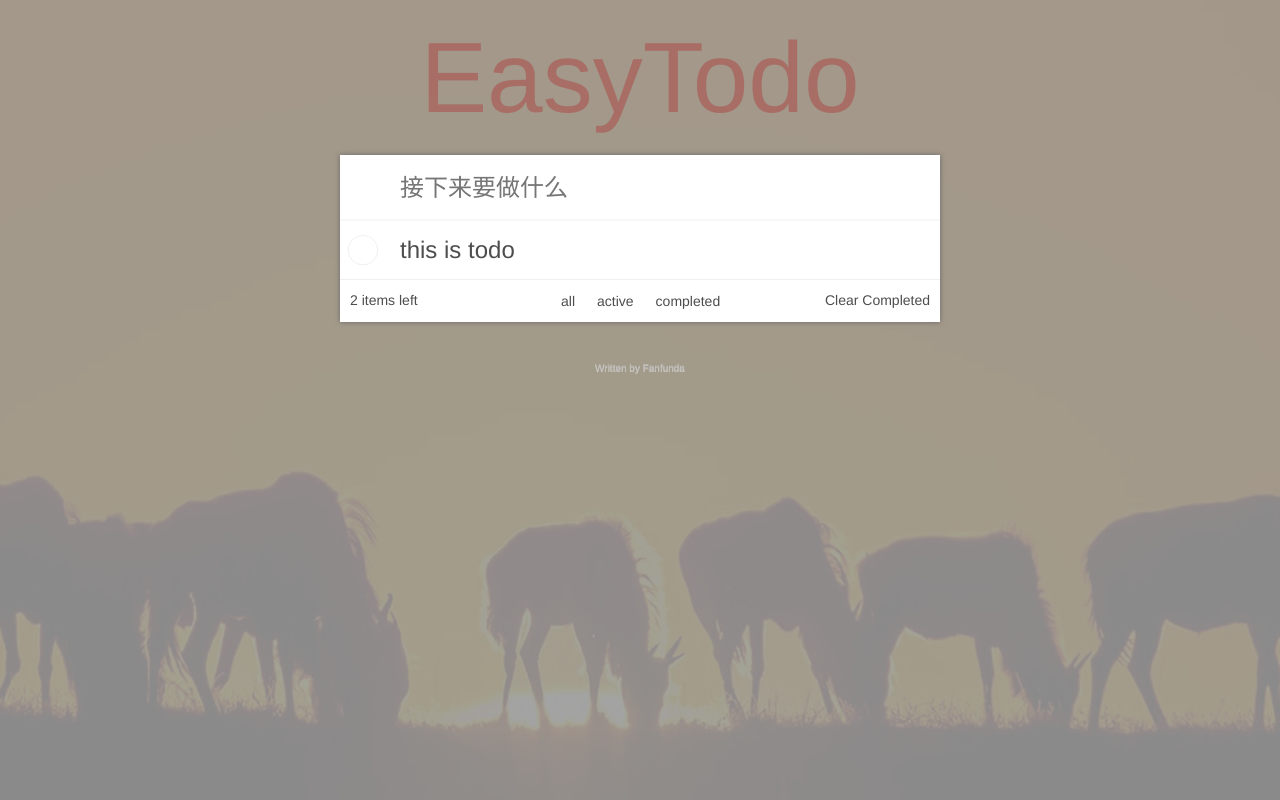
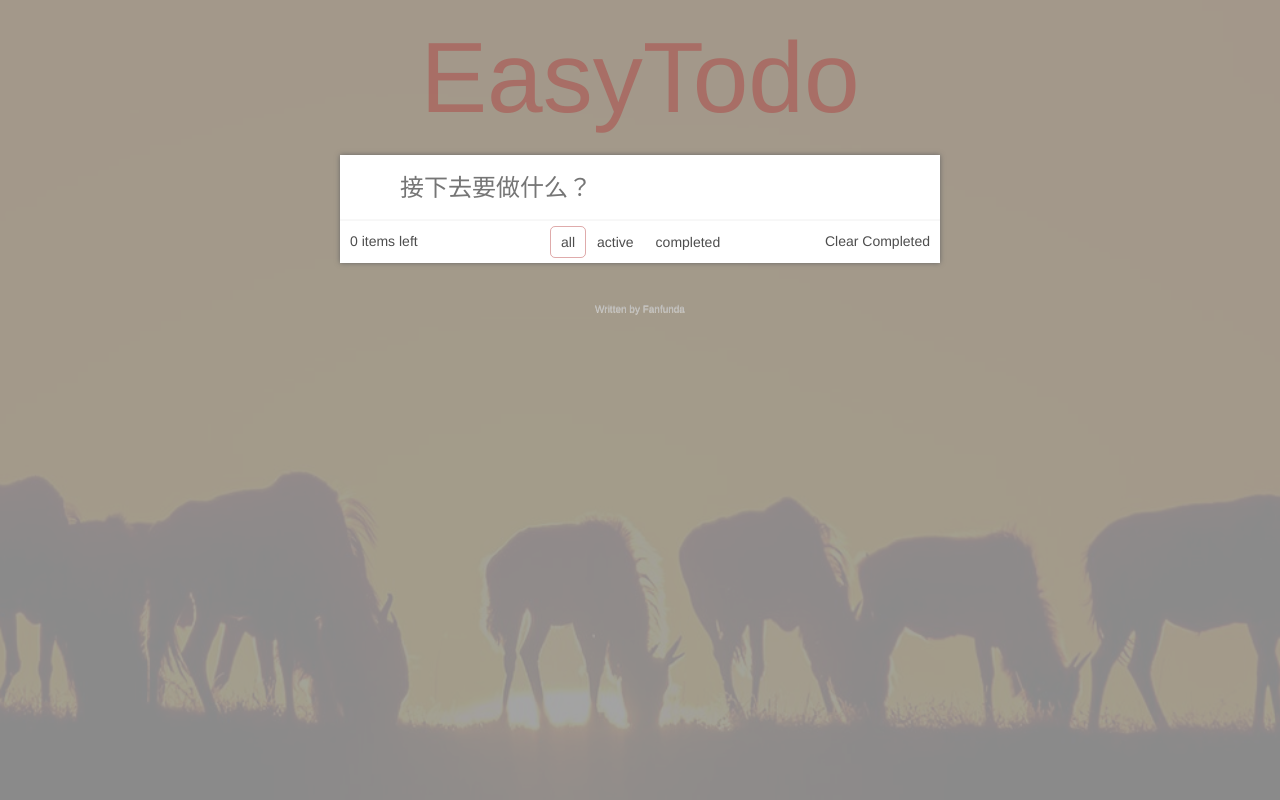
Before and after one commit to fanfunda/vue-todo, a Vue app: page / in a window 1280 px wide. Built offline with nearby package versions, Linux system fonts and the light colour scheme; the HTML template or start-up script is replaced by a standard one.

Commit message:
鍩烘湰瀹屾垚

```diff
--- a/src/assets/todo/item.vue
+++ b/src/assets/todo/item.vue
@@ -20,6 +20,7 @@
   },
   methods: {
     deleteTodo() {
+      // 触发del事件，并将deleteTodo和id数据传回todo组件
       this.$emit('del', this.todo.id)
     }
   }
--- a/src/assets/todo/tabs.vue
+++ b/src/assets/todo/tabs.vue
@@ -1,6 +1,6 @@
 <template>
   <div class="helper">
-    <span class="left">2 items left</span>
+    <span class="left">{{unFinishedTodoLength}} items left</span>
     <span class="tabs">
       <span
         v-for="state in states"
@@ -21,6 +21,11 @@
     filter: {
       type: String,
       required: true,
+    },
+    // 声明并获取todos数组
+    todos: {
+      type: Array,
+      required: true,
     }
   },
   data() {
@@ -28,12 +33,21 @@
       states: ['all', 'active', 'completed']
     }
   },
+  // 自动计算
+  computed: {
+    unFinishedTodoLength() {
+      // 筛选没有完成的todo数组长度
+      return this.todos.filter(todo => !todo.completed).length
+    }
+  },
   methods: {
+    // 触发clearAllCompleted事件，并将clearAllCompleted传回todo组件
     clearAllCompleted() {
-
+      this.$emit('clearAllCompleted')
     },
+    // 触发toggle事件，并将toggleFilter和state数据传回todo组件
     toggleFilter(state) {
-
+      this.$emit('toggle', state)
     }
   }
 }
--- a/src/assets/todo/todo.vue
+++ b/src/assets/todo/todo.vue
@@ -4,25 +4,35 @@
       type="text"
       class="add-input"
       autofocus="autofocus"
-            placeholder="接下来要做什么"
+      placeholder="接下去要做什么？"
       @keyup.enter="addTodo"
     >
-        <Item :todo="todo"></Item>
-        <Tabs :filer="filter"></Tabs>
+    <item
+      :todo="todo"
+      v-for="todo in filteredTodos"
+      :key="todo.id"
+      @del="deleteTodo"
+    />
+    <tabs
+      :filter="filter"
+      :todos="todos"
+      @toggle="toggleFilter"
+      @clearAllCompleted="clearAllCompleted"
+    />
   </section>
 </template>
 
 <script>
+// 使用@del监听item组件
+// 使用:todos传出筛选后为false的节点
+// 使用@toggle @clearAllCompleted监听tabs组件
 import Item from './item.vue'
 import Tabs from './tabs.vue'
+let id = 0
 export default {
   data() {
     return {
-            todo: {
-                id: 0,
-                content: 'this is todo',
-                completed: false,
-            },
+      todos: [],
       filter: 'all'
     }
   },
@@ -30,9 +40,40 @@
     Item,
     Tabs,
   },
+  computed: {
+    // 过滤过的todo状态
+    filteredTodos() {
+      if (this.filter === 'all') {
+        // 显示所有状态
+        return this.todos
+      }
+      const completed = this.filter === 'completed'
+      return this.todos.filter(todo => completed === todo.completed)
+    }
+  },
   methods: {
-        addTodo() {
-
+    // 根据输入内容新增事项
+    addTodo(e) {
+      this.todos.unshift({
+        id: id++,
+        // 新增内容的值去掉两侧空格
+        content: e.target.value.trim(),
+        // 状态
+        completed: false
+      })
+      // 完成后清空内容
+      e.target.value = ''
+    },
+    // 利用item组件中获取的id数据删除该节点
+    deleteTodo(id) {
+      // 判断todo.id等于接收的id，就删除这个节点
+      this.todos.splice(this.todos.findIndex(todo => todo.id === id), 1)
+    },
+    toggleFilter(state) {
+      this.filter = state
+    },
+    clearAllCompleted() {
+      this.todos = this.todos.filter(todo => !todo.completed)
     }
   }
 }
```
Lines whose indentation alone changed are shown as unchanged.
